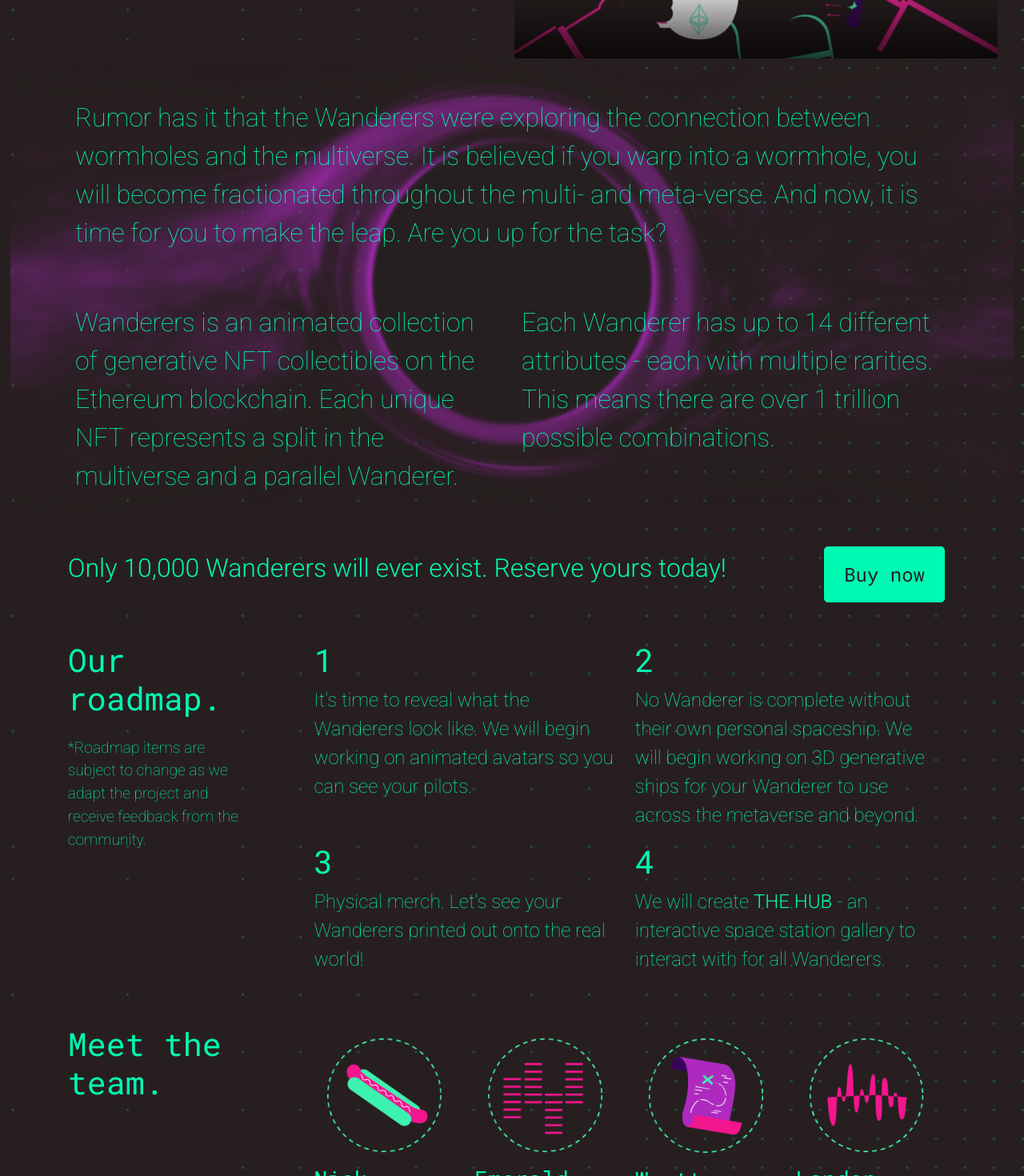
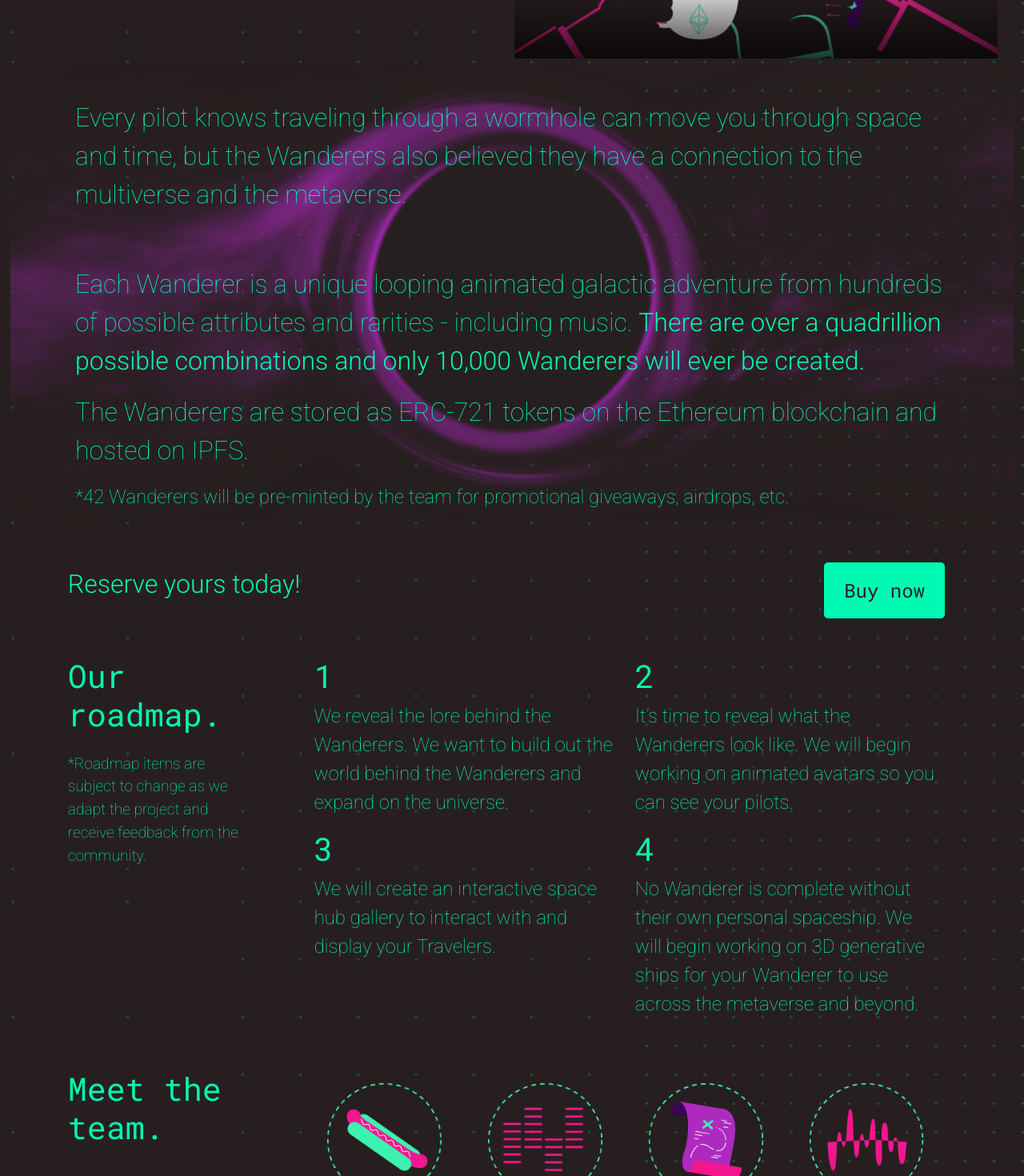
Before and after one commit to wanderers-nft/wanderers, a React (Create React App) app in the folder frontend/: page / in a window 1280 px wide. Shown: the part 580-2050 px from the top of the page at 80% size. Built offline with nearby package versions, Linux system fonts and the light colour scheme.

Commit message:
Update copy text

```diff
--- a/frontend/src/About.css
+++ b/frontend/src/About.css
@@ -31,3 +31,7 @@
     padding: 1rem 1.5rem !important;
     font-size: 1.5rem !important;
 }
+
+.smol {
+    font-size: 150% !important;
+}
--- a/frontend/src/About.tsx
+++ b/frontend/src/About.tsx
@@ -9,7 +9,7 @@
                 <Col xxl={3} lg={5} md={8} className="m-lg-5 m-md-1">
                     <p>The Wanderers are an infamous band of intergalactic space voyagers known for their legendary
                         travels.</p>
-                    <p>That was... until their sudden disappearance in August 2021.</p>
+                    <p>Until their sudden disappearance in August, 2021.</p>
                 </Col>
                 <Col xxl="auto" lg={6} md="auto">
                     <Image src={video_placeholder} alt="video placeholder" fluid/>
@@ -20,26 +20,26 @@
                     <Container className="wormholeContainer">
                         <Row>
                             <Col className="mb-5">
-                                <p>Rumor has it that the Wanderers were exploring the connection between wormholes and
-                                    the multiverse. It
-                                    is believed if you warp into a wormhole, you will become fractionated throughout the
-                                    multi- and
-                                    meta-verse. And now, it is time for you to make the leap. Are you up for the task?
+                                <p>
+                                    Every pilot knows traveling through a wormhole can move you through space and time,
+                                    but the Wanderers also believed they have a connection to the multiverse and the
+                                    metaverse.
                                 </p>
                             </Col>
                         </Row>
                         <Row>
                             <Col>
                                 <p>
-                                    Wanderers is an animated collection of generative NFT collectibles on the
-                                    Ethereum blockchain. Each unique NFT represents a split in the multiverse and a
-                                    parallel
-                                    Wanderer.
+                                    Each Wanderer is a unique looping animated galactic adventure from hundreds of
+                                    possible attributes and rarities - including music. <b>There are over a quadrillion
+                                    possible combinations and only 10,000 Wanderers will ever be created.</b>
                                 </p>
-                            </Col>
-                            <Col>
-                                <p>Each Wanderer has up to 14 different attributes - each with multiple rarities. This
-                                    means there are over 1 trillion possible combinations.
+                                <p>The Wanderers are stored as ERC-721 tokens on the Ethereum blockchain and hosted on
+                                    IPFS.
+                                </p>
+                                <p className="smol">
+                                    *42 Wanderers will be pre-minted by the team for promotional giveaways,
+                                    airdrops, etc.
                                 </p>
                             </Col>
                         </Row>
@@ -48,7 +48,7 @@
             </Row>
             <Row className="about m-lg-5 m-md-1 align-items-center">
                 <Col xxl={10} lg={10} md={12}>
-                    <p><b>Only 10,000 Wanderers will ever exist. Reserve yours today!</b></p>
+                    <p><b>Reserve yours today!</b></p>
                 </Col>
                 <Col xxl="auto" lg={2} md="auto">
                     <Button className="btn-minty" size="lg">Buy now</Button>
--- a/frontend/src/Roadmap.tsx
+++ b/frontend/src/Roadmap.tsx
@@ -13,7 +13,8 @@
                     </Row>
                     <Row>
                         <Col>
-                            <p>*Roadmap items are subject to change as we adapt the project and receive feedback from the
+                            <p>*Roadmap items are subject to change as we adapt the project and receive feedback from
+                                the
                                 community.
                             </p>
                         </Col>
@@ -25,25 +26,32 @@
                     <Row>
                         <Col>
                             <h1>1</h1>
-                            <p>It's time to reveal what the Wanderers look like. We will begin working on animated
-                                avatars so you can see your pilots.</p>
+                            <p>
+                                We reveal the lore behind the Wanderers. We want to build out the world behind the
+                                Wanderers and expand on the universe.
+                            </p>
                         </Col>
                         <Col>
                             <h1>2</h1>
-                            <p>No Wanderer is complete without their own personal spaceship. We will begin working on 3D
-                                generative ships for your Wanderer to use across the metaverse and beyond.</p>
+                            <p>
+                                It’s time to reveal what the Wanderers look like. We will begin working on animated
+                                avatars so you can see your pilots.
+                            </p>
+
                         </Col>
                     </Row>
                     <Row>
                         <Col>
                             <h1>3</h1>
-                            <p>Physical merch. Let's see your Wanderers printed out onto the real world!</p>
-
+                            <p>
+                                We will create an interactive space hub gallery to interact with and display your Travelers.
+                            </p>
                         </Col>
                         <Col>
                             <h1>4</h1>
-                            <p>We will create <b>THE HUB</b> - an interactive space station gallery to interact with for
-                                all Wanderers.</p>
+                            <p>No Wanderer is complete without their own personal spaceship. We will begin working on 3D
+                                generative ships for your Wanderer to use across the metaverse and beyond.
+                            </p>
                         </Col>
                     </Row>
                 </Container>
```
